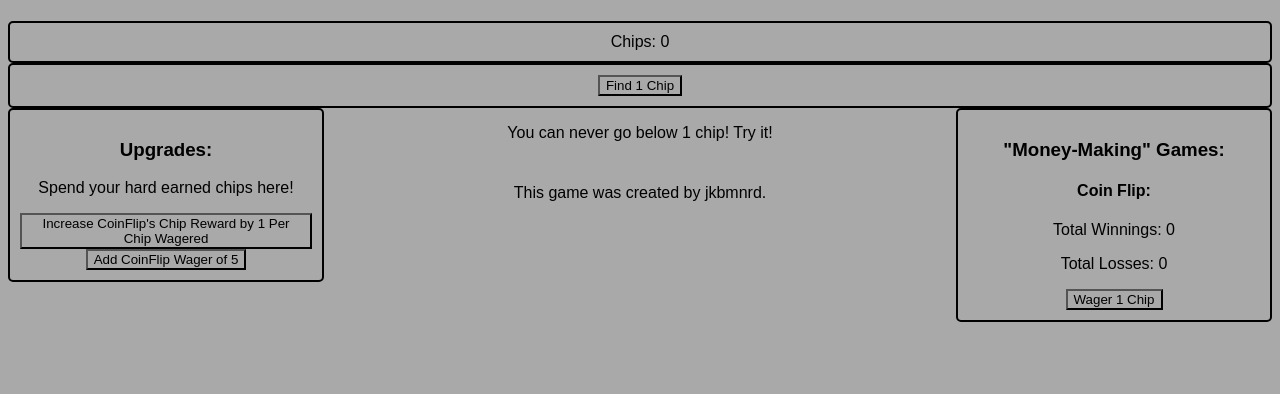
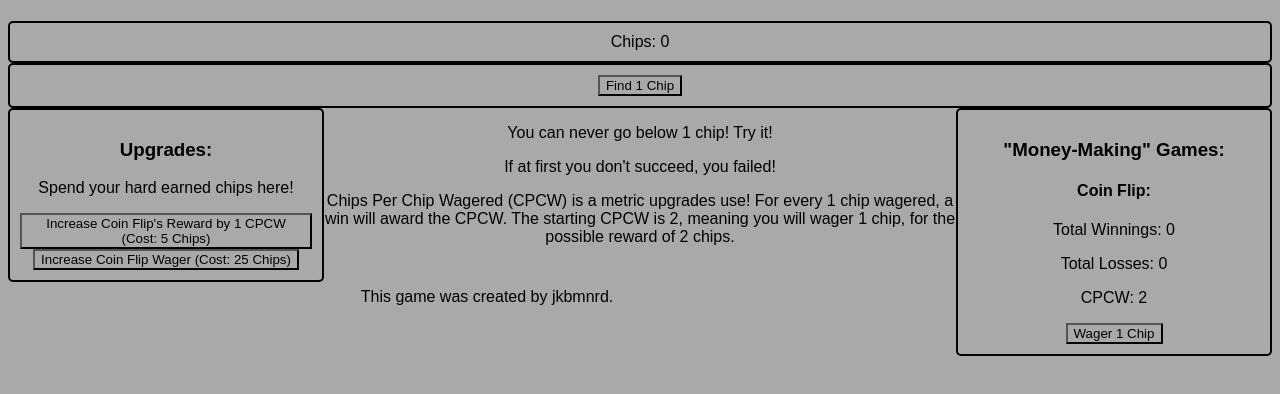
Before and after one commit to jkbmnrd/clickergame, a plain HTML site: page index.html in a window 1280 px wide. Shown: the part 126-520 px from the top of the page. Drawn offline with Linux system fonts and the light colour scheme.

Commit message:
improved clarity of coinflip and upgrades
upgrades now say how much they cost
new tallies under coin flip for total gained total spent and the CPCW

```diff
--- a/index.html
+++ b/index.html
@@ -20,6 +20,7 @@
         <h4> Coin Flip: </h4>
         <p id="totWin"></p>
         <p id="totLos"></p>
+        <p id="totFlipRew"></p>
         <button id="coinWag1"> Wager 1 Chip </button>
         <br>
         <button id="coinWag5" class="hiddenButton"> Wager 5 Chips </button>
@@ -27,12 +28,14 @@
     <div class="upgrades" id="upgrades">
         <h3> Upgrades: </h3>
         <p> Spend your hard earned chips here! </p>
-        <button id="upCoinRew1"> Increase CoinFlip's Chip Reward by 1 Per Chip Wagered </button>
+        <button id="upCoinRew1"> Increase Coin Flip's Reward by 1 CPCW (Cost: 5 Chips) </button>
         <br>
-        <button id="upCoinWager1"> Add CoinFlip Wager of 5 </button>
+        <button id="upCoinWager1"> Increase Coin Flip Wager (Cost: 25 Chips) </button>
     </div>
     <div class="tips">
         <p> You can never go below 1 chip! Try it! </p>
+        <p> If at first you don't succeed, you failed! </p>
+        <p> Chips Per Chip Wagered (CPCW) is a metric upgrades use! For every 1 chip wagered, a win will award the CPCW. The starting CPCW is 2, meaning you will wager 1 chip, for the possible reward of 2 chips. </p>
     </div>
 
     <div class="footer">
@@ -57,6 +60,7 @@
     // Counter Displays
     totWin.textContent = `Total Winnings: ${totWins}`;
     totLos.textContent = `Total Losses: ${totLoss}`;
+    totFlipRew.textContent = `CPCW: ${cFlipReward}`;
     chipsDisplay.textContent = `Chips: ${chips}`;
 
     // Pickup first chip, increment display counter, and create coinflip minigame
@@ -83,6 +87,7 @@
         if (chips >= 5) {
             cFlipReward++;
             chips -= 4;
+            totFlipRew.textContent = `CPCW: ${cFlipReward}`;
             chipsDisplay.textContent = `Chips: ${chips}`;
             upCoinRew1.style.display = 'none';
         };
```
